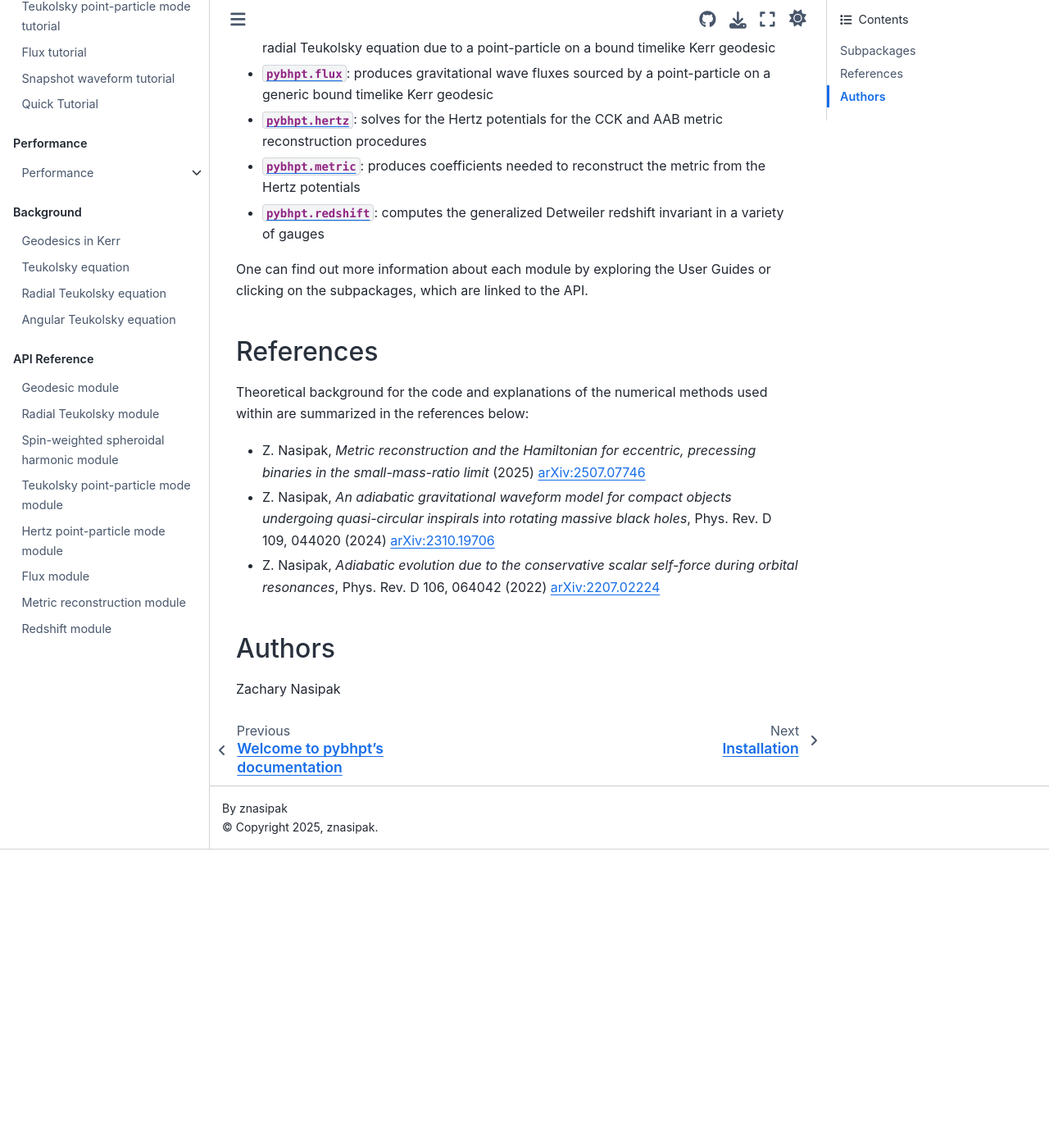
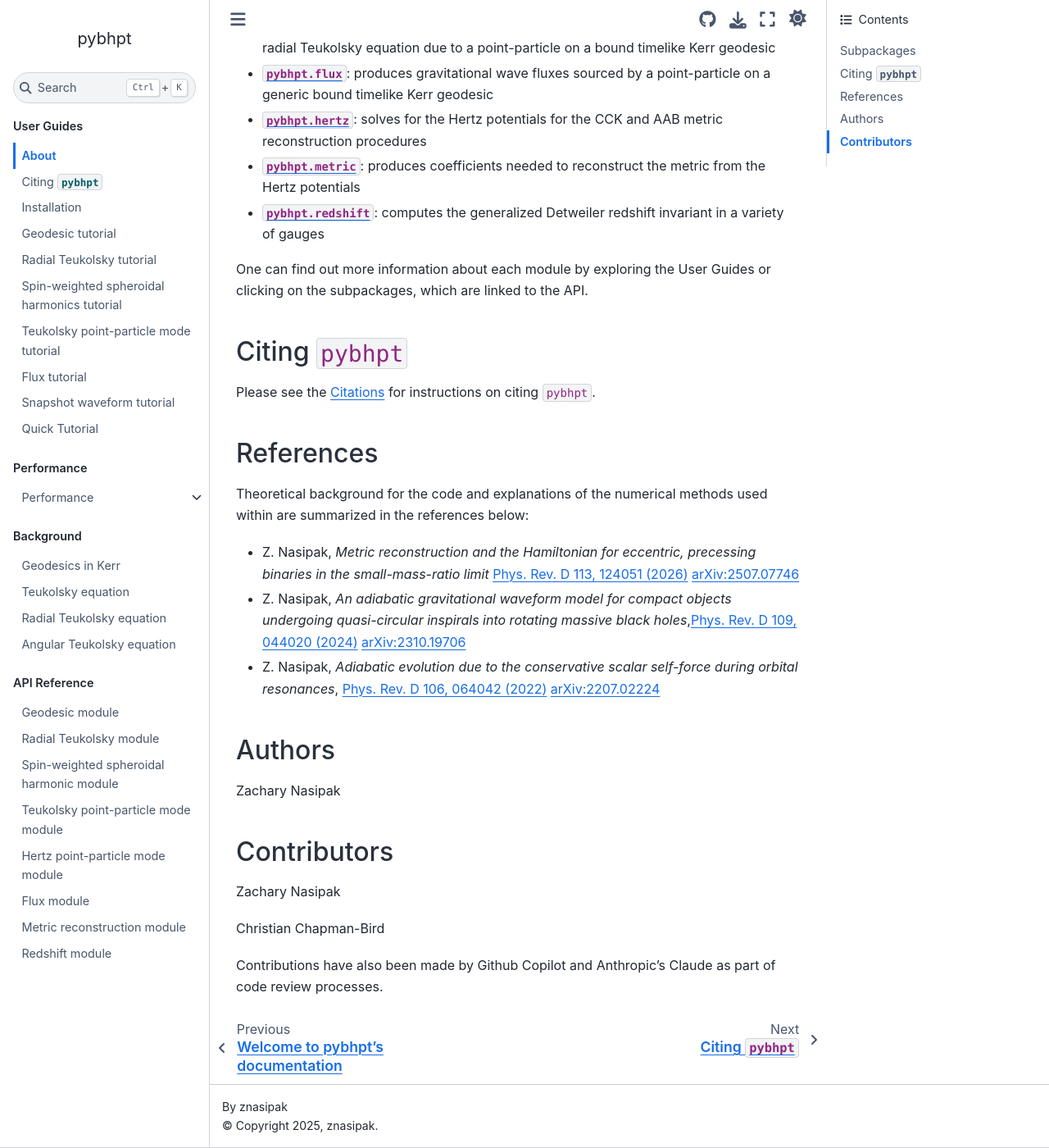
Before and after one commit to znasipak/pybhpt, a Sphinx documentation site: the page built from docs/about.md, in a window 1280 px wide and 1400 px high, scrolled down 384 px. Shown: the whole window at 82% size. Built offline with Sphinx 7.4.7 and the Sphinx Book theme 1.1.4, drawn with Linux system fonts in a browser that asks for light colours; before the commit the page ends 1420 px from its top, so only the background shows below that.

Commit message:
Updated citation information and documentation. Now includes a list of works that cite pybhpt

```diff
--- a/docs/about.md
+++ b/docs/about.md
@@ -14,13 +14,26 @@
 
 One can find out more information about each module by exploring the User Guides or clicking on the subpackages, which are linked to the API.
 
+## Citing `pybhpt`
+
+Please see the [Citations](citations) for instructions on citing `pybhpt`.
+
 ## References
 
 Theoretical background for the code and explanations of the numerical methods used within are summarized in the references below:
 
-- Z. Nasipak, *Metric reconstruction and the Hamiltonian for eccentric, precessing binaries in the small-mass-ratio limit* (2025) [arXiv:2507.07746](https://arxiv.org/abs/2507.07746)
-- Z. Nasipak, *An adiabatic gravitational waveform model for compact objects undergoing quasi-circular inspirals into rotating massive black holes*, Phys. Rev. D 109, 044020 (2024) [arXiv:2310.19706](https://arxiv.org/abs/2310.19706)
-- Z. Nasipak, *Adiabatic evolution due to the conservative scalar self-force during orbital resonances*, Phys. Rev. D 106, 064042 (2022) [arXiv:2207.02224](https://arxiv.org/abs/2207.02224)
+- Z. Nasipak, *Metric reconstruction and the Hamiltonian for eccentric, precessing binaries in the small-mass-ratio limit* [Phys. Rev. D 113, 124051 (2026)](https://doi.org/10.1103/7zkx-vbg9) [arXiv:2507.07746](https://arxiv.org/abs/2507.07746)
+- Z. Nasipak, *An adiabatic gravitational waveform model for compact objects undergoing quasi-circular inspirals into rotating massive black holes*,[Phys. Rev. D 109, 044020 (2024)](https://doi.org/10.1103/PhysRevD.109.044020) [arXiv:2310.19706](https://arxiv.org/abs/2310.19706)
+- Z. Nasipak, *Adiabatic evolution due to the conservative scalar self-force during orbital resonances*, [Phys. Rev. D 106, 064042 (2022)](https://doi.org/10.1103/PhysRevD.106.064042) [arXiv:2207.02224](https://arxiv.org/abs/2207.02224)
 
 ## Authors
+
 Zachary Nasipak
+
+## Contributors
+
+Zachary Nasipak
+
+Christian Chapman-Bird
+
+Contributions have also been made by Github Copilot and Anthropic's Claude as part of code review processes.
```
Also changed, not shown: README.md (+9 -3 lines), docs/citations.md (added, +90 -0 lines), docs/index.md (+1 -0 lines), 1 other file.
